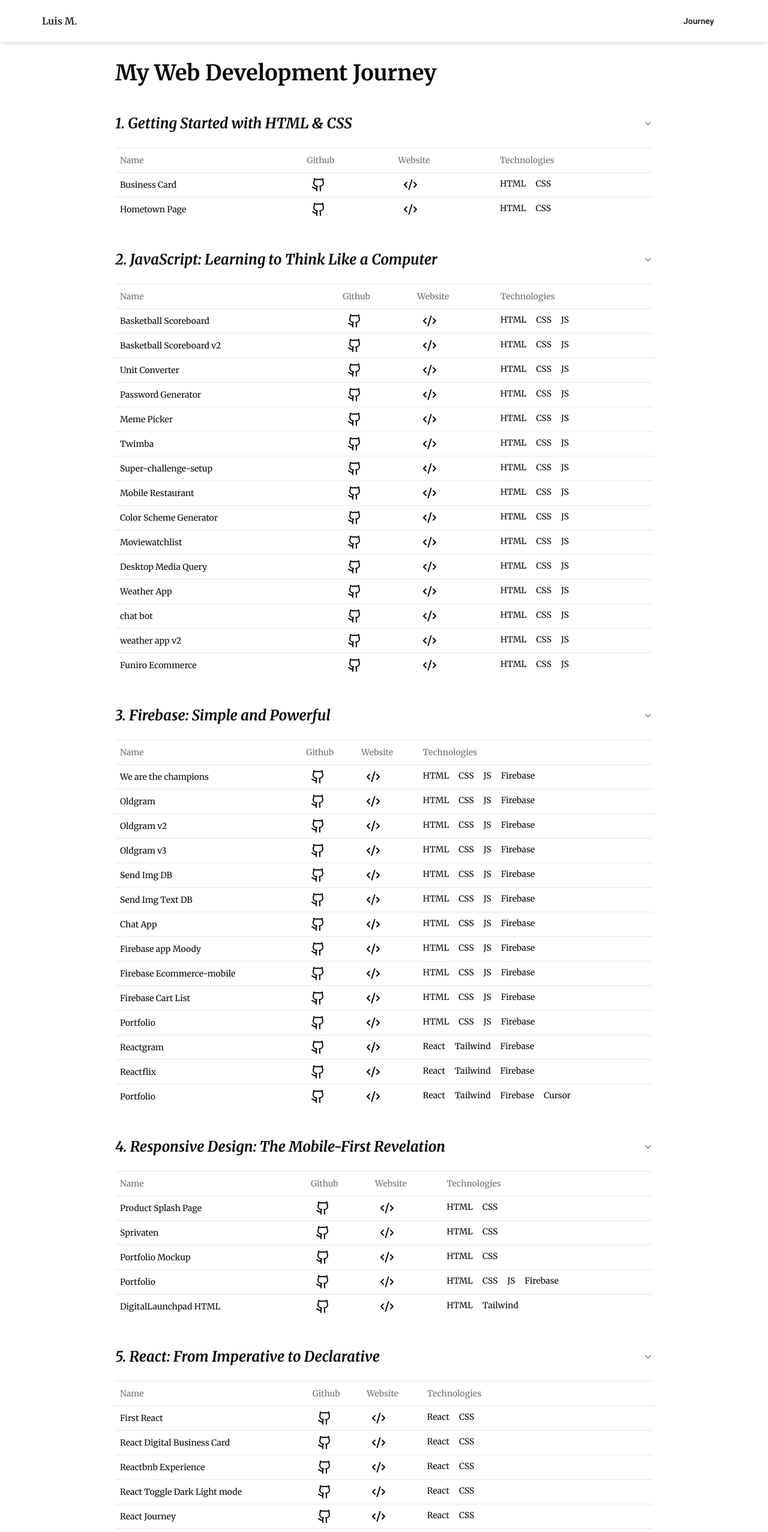
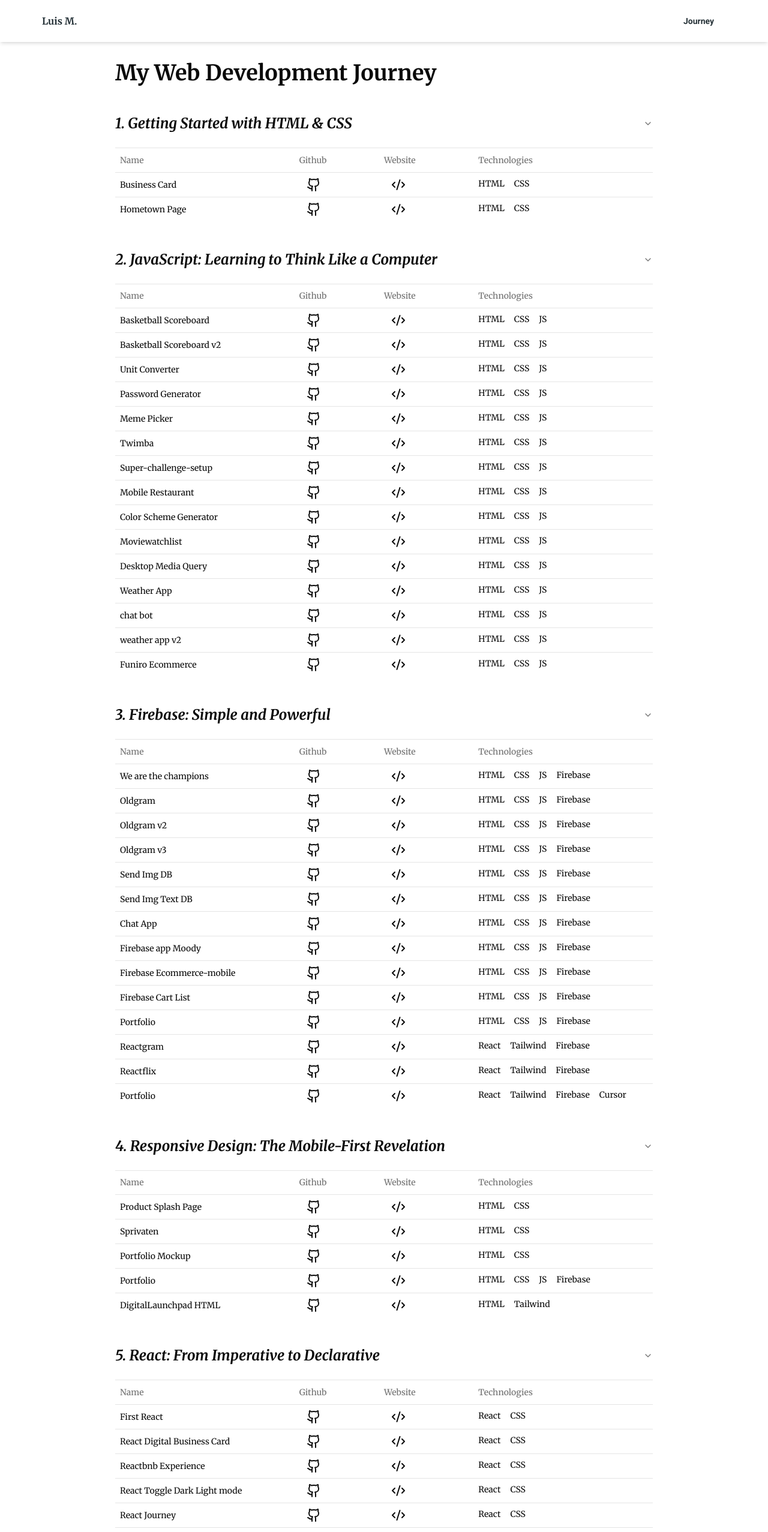
Before and after one commit to lucho20091/porfolio-june-25, a React (Vite) app: page /journey in a window 1280 px wide. Shown: the top 2554 px of the page at 60% size. Built offline with nearby package versions, Linux system fonts and the light colour scheme.

Commit message:
Update Journey.jsx

```diff
--- a/src/pages/Journey.jsx
+++ b/src/pages/Journey.jsx
@@ -59,26 +59,28 @@
           <Table>
             <TableHeader>
               <TableRow>
-                <TableHead>Name</TableHead>
+                <TableHead className="w-3/5 md:w-2/6">Name</TableHead>
                 <TableHead>Github</TableHead>
                 <TableHead>Website</TableHead>
-                <TableHead className="hidden md:flex justify-start items-center	">
+                <TableHead className="w-3/5 md:w-2/6 hidden md:table-cell">
                   Technologies
                 </TableHead>
               </TableRow>
             </TableHeader>
             <TableBody>
               {data.slice(0, 2).map((item) => (
-                <TableRow key={item.id}>
-                  <TableCell>{item.projectName.replace(/⭐/g, "")}</TableCell>
+                <TableRow key={item.id} className="grid-cols-4 md:grid-cols-6">
+                  <TableCell>
+                    {item.projectName.replace(/⭐/g, "").split(" - ")[0]}
+                  </TableCell>
                   <TableCell className="">
                     <a href={item.github} target="_blank">
-                      <Github className="mx-auto md:ml-2" />
+                      <Github className="text-center ml-3" />
                     </a>
                   </TableCell>
                   <TableCell className="">
                     <a href={item.website} target="_blank">
-                      {item.website && <CodeXml className="mx-auto md:ml-2" />}
+                      {item.website && <CodeXml className="text-center ml-3" />}
                     </a>
                   </TableCell>
                   <TableCell className="items-center space-x-4 hidden md:flex">
@@ -113,10 +115,10 @@
           <Table>
             <TableHeader>
               <TableRow>
-                <TableHead>Name</TableHead>
+                <TableHead className="w-3/5 md:w-2/6">Name</TableHead>
                 <TableHead>Github</TableHead>
                 <TableHead>Website</TableHead>
-                <TableHead className="hidden md:flex justify-start items-center	">
+                <TableHead className="w-3/5 md:w-2/6 hidden md:table-cell">
                   Technologies
                 </TableHead>
               </TableRow>
@@ -132,16 +134,18 @@
                 )
                 .map((item) => (
                   <TableRow key={item.id}>
-                    <TableCell>{item.projectName.replace(/⭐/g, "")}</TableCell>
+                    <TableCell>
+                      {item.projectName.replace(/⭐/g, "").split(" - ")[0]}
+                    </TableCell>
                     <TableCell className="">
                       <a href={item.github} target="_blank">
-                        <Github className="mx-auto md:ml-2" />
+                        <Github className="text-center ml-3" />
                       </a>
                     </TableCell>
                     <TableCell className="">
                       <a href={item.website} target="_blank">
                         {item.website && (
-                          <CodeXml className="mx-auto md:ml-2" />
+                          <CodeXml className="text-center ml-3" />
                         )}
                       </a>
                     </TableCell>
@@ -173,10 +177,10 @@
           <Table>
             <TableHeader>
               <TableRow>
-                <TableHead>Name</TableHead>
+                <TableHead className="w-3/5 md:w-2/6">Name</TableHead>
                 <TableHead>Github</TableHead>
                 <TableHead>Website</TableHead>
-                <TableHead className="hidden md:flex justify-start items-center	">
+                <TableHead className="w-3/5 md:w-2/6 hidden md:table-cell">
                   Technologies
                 </TableHead>
               </TableRow>
@@ -186,16 +190,18 @@
                 .filter((item) => item.technologies.includes("Firebase"))
                 .map((item) => (
                   <TableRow key={item.id}>
-                    <TableCell>{item.projectName.replace(/⭐/g, "")}</TableCell>
+                    <TableCell>
+                      {item.projectName.replace(/⭐/g, "").split(" - ")[0]}
+                    </TableCell>
                     <TableCell className="">
                       <a href={item.github} target="_blank">
-                        <Github className="mx-auto md:ml-2" />
+                        <Github className="text-center ml-3" />
                       </a>
                     </TableCell>
                     <TableCell className="">
                       <a href={item.website} target="_blank">
                         {item.website && (
-                          <CodeXml className="mx-auto md:ml-2" />
+                          <CodeXml className="text-center ml-3" />
                         )}
                       </a>
                     </TableCell>
@@ -228,10 +234,10 @@
           <Table>
             <TableHeader>
               <TableRow>
-                <TableHead>Name</TableHead>
+                <TableHead className="w-3/5 md:w-2/6">Name</TableHead>
                 <TableHead>Github</TableHead>
                 <TableHead>Website</TableHead>
-                <TableHead className="hidden md:flex justify-start items-center	">
+                <TableHead className="w-3/5 md:w-2/6 hidden md:table-cell">
                   Technologies
                 </TableHead>
               </TableRow>
@@ -246,16 +252,18 @@
                 )
                 .map((item) => (
                   <TableRow key={item.id}>
-                    <TableCell>{item.projectName.replace(/⭐/g, "")}</TableCell>
+                    <TableCell>
+                      {item.projectName.replace(/⭐/g, "").split(" - ")[0]}
+                    </TableCell>
                     <TableCell className="">
                       <a href={item.github} target="_blank">
-                        <Github className="mx-auto md:ml-2" />
+                        <Github className="text-center ml-3" />
                       </a>
                     </TableCell>
                     <TableCell className="">
                       <a href={item.website} target="_blank">
                         {item.website && (
-                          <CodeXml className="mx-auto md:ml-2" />
+                          <CodeXml className="text-center ml-3" />
                         )}
                       </a>
                     </TableCell>
@@ -289,10 +297,10 @@
           <Table>
             <TableHeader>
               <TableRow>
-                <TableHead>Name</TableHead>
+                <TableHead className="w-3/5 md:w-2/6">Name</TableHead>
                 <TableHead>Github</TableHead>
                 <TableHead>Website</TableHead>
-                <TableHead className="hidden md:flex justify-start items-center	">
+                <TableHead className="w-3/5 md:w-2/6 hidden md:table-cell">
                   Technologies
                 </TableHead>
               </TableRow>
@@ -306,16 +314,18 @@
                 )
                 .map((item) => (
                   <TableRow key={item.id}>
-                    <TableCell>{item.projectName.replace(/⭐/g, "")}</TableCell>
+                    <TableCell>
+                      {item.projectName.replace(/⭐/g, "").split(" - ")[0]}
+                    </TableCell>
                     <TableCell className="">
                       <a href={item.github} target="_blank">
-                        <Github className="mx-auto md:ml-2" />
+                        <Github className="text-center ml-3" />
                       </a>
                     </TableCell>
                     <TableCell className="">
                       <a href={item.website} target="_blank">
                         {item.website && (
-                          <CodeXml className="mx-auto md:ml-2" />
+                          <CodeXml className="text-center ml-3" />
                         )}
                       </a>
                     </TableCell>
@@ -363,10 +373,10 @@
           <Table>
             <TableHeader>
               <TableRow>
-                <TableHead>Name</TableHead>
+                <TableHead className="w-3/5 md:w-2/6">Name</TableHead>
                 <TableHead>Github</TableHead>
                 <TableHead>Website</TableHead>
-                <TableHead className="hidden md:flex justify-start items-center	">
+                <TableHead className="w-3/5 md:w-2/6 hidden md:table-cell">
                   Technologies
                 </TableHead>
               </TableRow>
@@ -376,16 +386,18 @@
                 .filter((item) => item.technologies.includes("Express"))
                 .map((item) => (
                   <TableRow key={item.id}>
-                    <TableCell>{item.projectName.replace(/⭐/g, "")}</TableCell>
+                    <TableCell>
+                      {item.projectName.replace(/⭐/g, "").split(" - ")[0]}
+                    </TableCell>
                     <TableCell className="">
                       <a href={item.github} target="_blank">
-                        <Github className="mx-auto md:ml-2" />
+                        <Github className="text-center ml-3" />
                       </a>
                     </TableCell>
                     <TableCell className="">
                       <a href={item.website} target="_blank">
                         {item.website && (
-                          <CodeXml className="mx-auto md:ml-2" />
+                          <CodeXml className="text-center ml-3" />
                         )}
                       </a>
                     </TableCell>
@@ -418,10 +430,10 @@
           <Table>
             <TableHeader>
               <TableRow>
-                <TableHead>Name</TableHead>
+                <TableHead className="w-3/5 md:w-2/6">Name</TableHead>
                 <TableHead>Github</TableHead>
                 <TableHead>Website</TableHead>
-                <TableHead className="hidden md:flex justify-start items-center	">
+                <TableHead className="w-3/5 md:w-2/6 hidden md:table-cell">
                   Technologies
                 </TableHead>
               </TableRow>
@@ -431,16 +443,18 @@
                 .filter((item) => item.technologies.includes("Next"))
                 .map((item) => (
                   <TableRow key={item.id}>
-                    <TableCell>{item.projectName.replace(/⭐/g, "")}</TableCell>
+                    <TableCell>
+                      {item.projectName.replace(/⭐/g, "").split(" - ")[0]}
+                    </TableCell>
                     <TableCell className="">
                       <a href={item.github} target="_blank">
-                        <Github className="mx-auto md:ml-2" />
+                        <Github className="text-center ml-3" />
                       </a>
                     </TableCell>
                     <TableCell className="">
                       <a href={item.website} target="_blank">
                         {item.website && (
-                          <CodeXml className="mx-auto md:ml-2" />
+                          <CodeXml className="text-center ml-3" />
                         )}
                       </a>
                     </TableCell>
@@ -463,10 +477,10 @@
           <Table>
             <TableHeader>
               <TableRow>
-                <TableHead>Name</TableHead>
+                <TableHead className="w-3/5 md:w-2/6">Name</TableHead>
                 <TableHead>Github</TableHead>
                 <TableHead>Website</TableHead>
-                <TableHead className="hidden md:flex justify-start items-center	">
+                <TableHead className="w-3/5 md:w-2/6 hidden md:table-cell">
                   Technologies
                 </TableHead>
               </TableRow>
```
